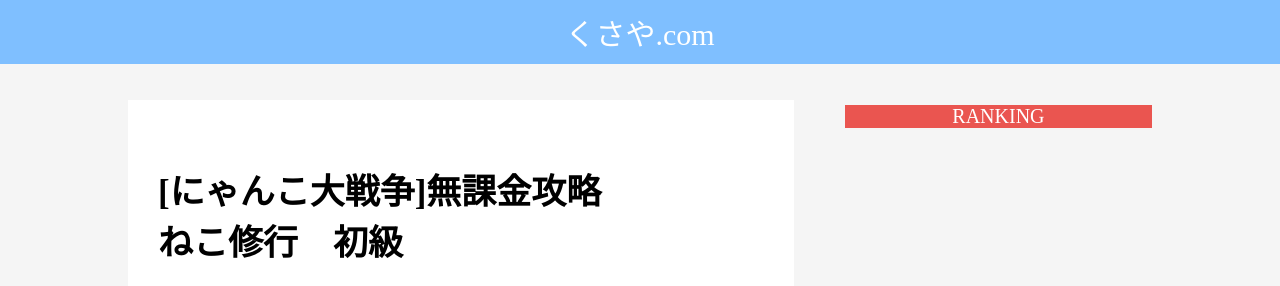
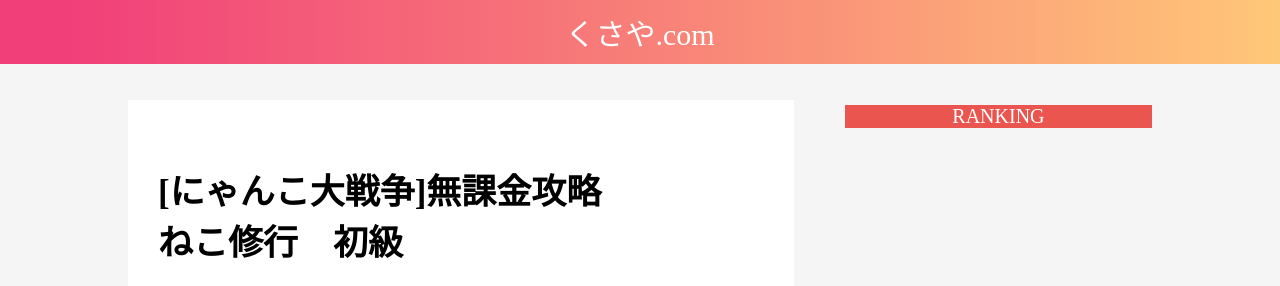
Before and after one commit to kayayoshimura/catsbattle, a plain HTML site: page index.html in a window 1280 px wide. Shown: the top 286 px of the page. Drawn offline with Linux system fonts and the light colour scheme.

Commit message:
Update stylesheet.css

```diff
--- a/stylesheet.css
+++ b/stylesheet.css
@@ -15,7 +15,9 @@ body {
 header {
   width: 100%;
   height: auto;
-  background-color: #7fbfff;
+  background: -moz-linear-gradient(left, #F13F79 5%, #FFC778);
+  background: -webkit-linear-gradient(left, #F13F79 5%, #FFC778);
+  background: linear-gradient(to right, #F13F79 5%, #FFC778);
   position: fixed;
   top: 0;
   left: 0;
```
